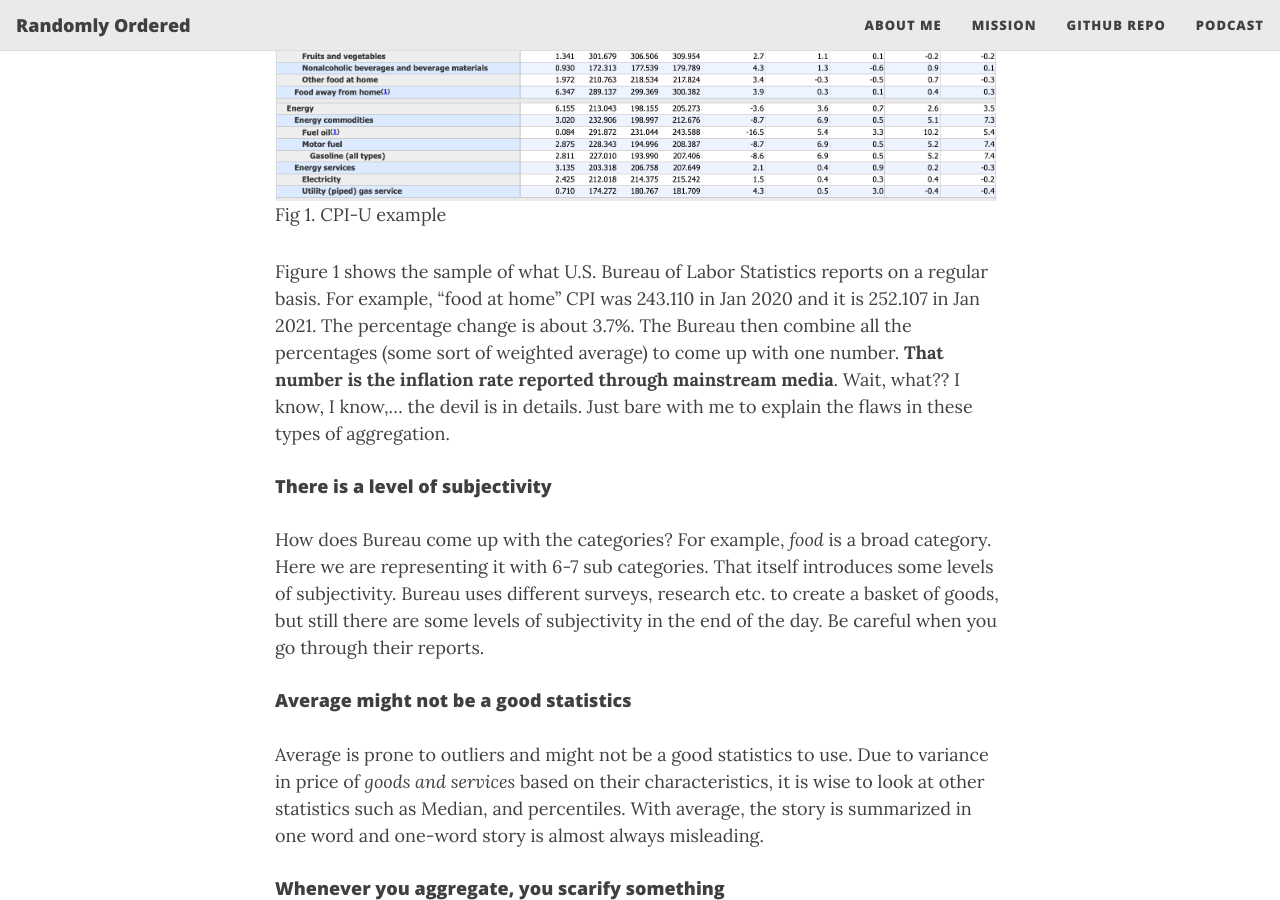
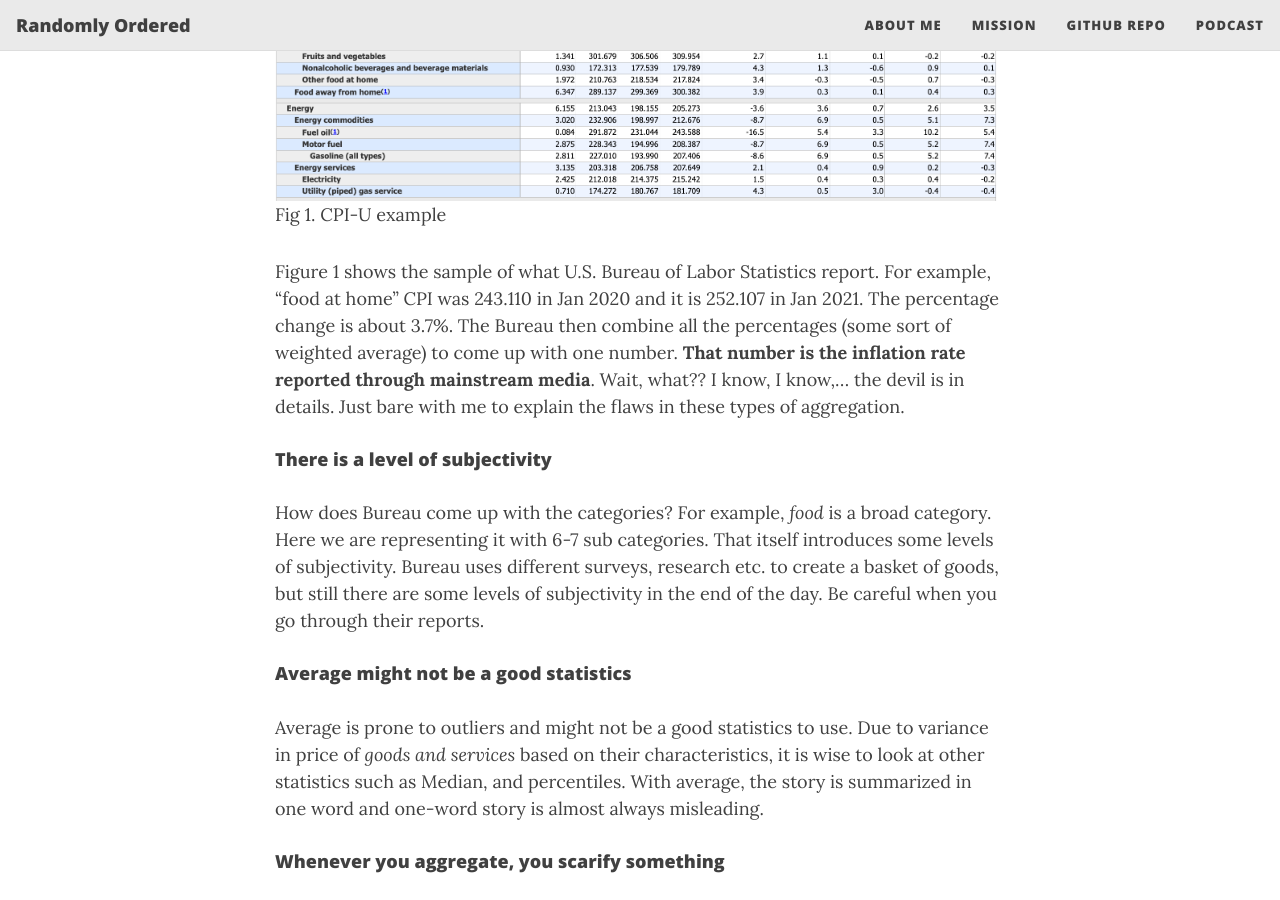
Before and after one commit to aissaei/randomlyordered.github.io, a Jekyll site: the page built from _posts/2021-03-13-you_are_poorer_than_what_you_are_told.md, in a window 1280 px wide and 900 px high, scrolled down 2257 px. Built offline with Jekyll 4.4.1, drawn with Linux system fonts in a browser that asks for light colours; nearby versions of some CDN libraries.

Commit message:
new post - you are poorer than what you think

```diff
--- a/_posts/2021-03-13-you_are_poorer_than_what_you_are_told.md
+++ b/_posts/2021-03-13-you_are_poorer_than_what_you_are_told.md
@@ -27,7 +27,7 @@
 
 {% include image.html url="/assets/img/cpi-u.png" description="Fig 1. CPI-U example" %}
 
-Figure 1 shows the sample of what U.S. Bureau of Labor Statistics reports on a regular basis. For example, "food at home" CPI was 243.110 in Jan 2020 and it is 252.107 in Jan 2021. The percentage change is about 3.7%. The Bureau then combine all the percentages (some sort of weighted average) to come up with one number. **That number is the inflation rate reported through mainstream media**. Wait, what?? I know, I know,... the devil is in details. Just bare with me to explain the flaws in these types of aggregation.
+Figure 1 shows the sample of what U.S. Bureau of Labor Statistics report. For example, "food at home" CPI was 243.110 in Jan 2020 and it is 252.107 in Jan 2021. The percentage change is about 3.7%. The Bureau then combine all the percentages (some sort of weighted average) to come up with one number. **That number is the inflation rate reported through mainstream media**. Wait, what?? I know, I know,... the devil is in details. Just bare with me to explain the flaws in these types of aggregation.
 #### There is a level of subjectivity
 How does Bureau come up with the categories? For example, *food* is a broad category. Here we are representing it with 6-7 sub categories. That itself introduces some levels of subjectivity. Bureau uses different surveys, research etc. to create a basket of goods, but still there are some levels of subjectivity in the end of the day. Be careful when you go through their reports.
 #### Average might not be a good statistics
```
